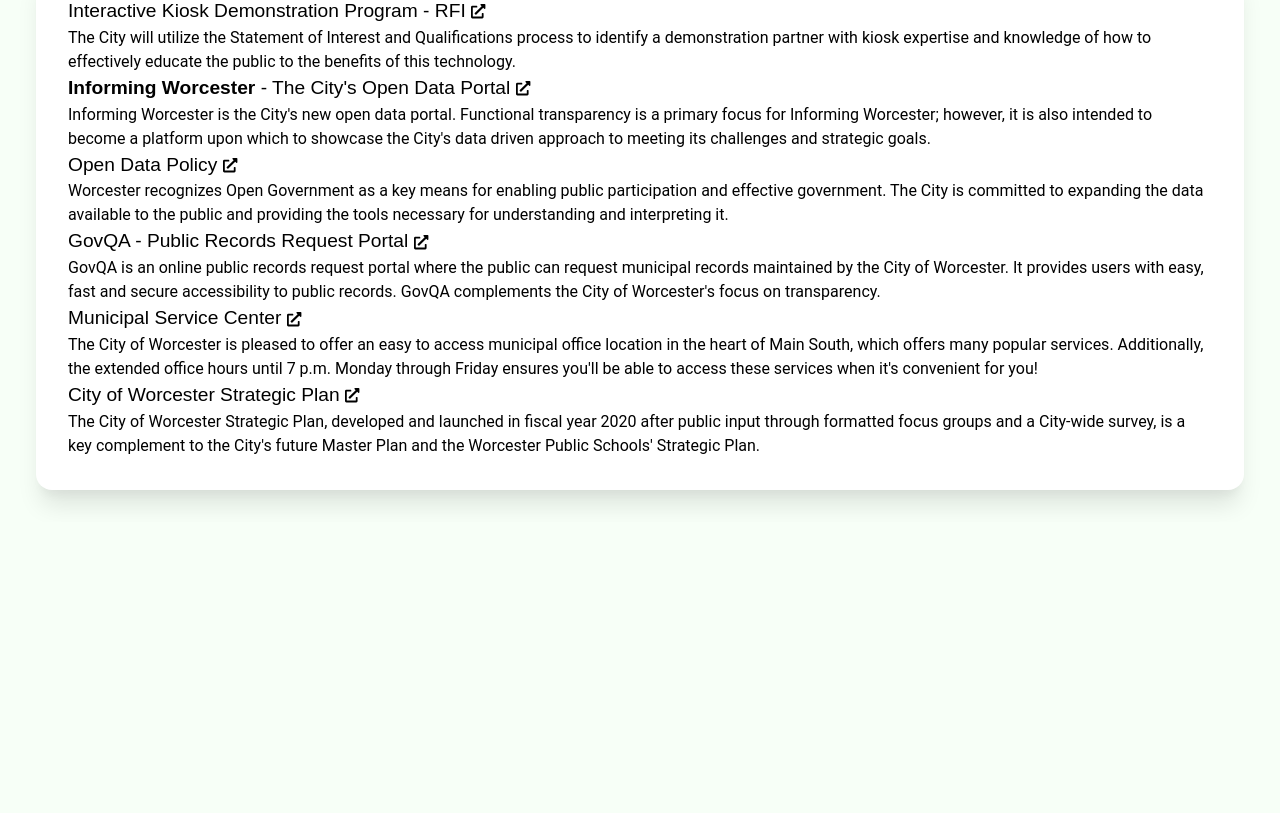
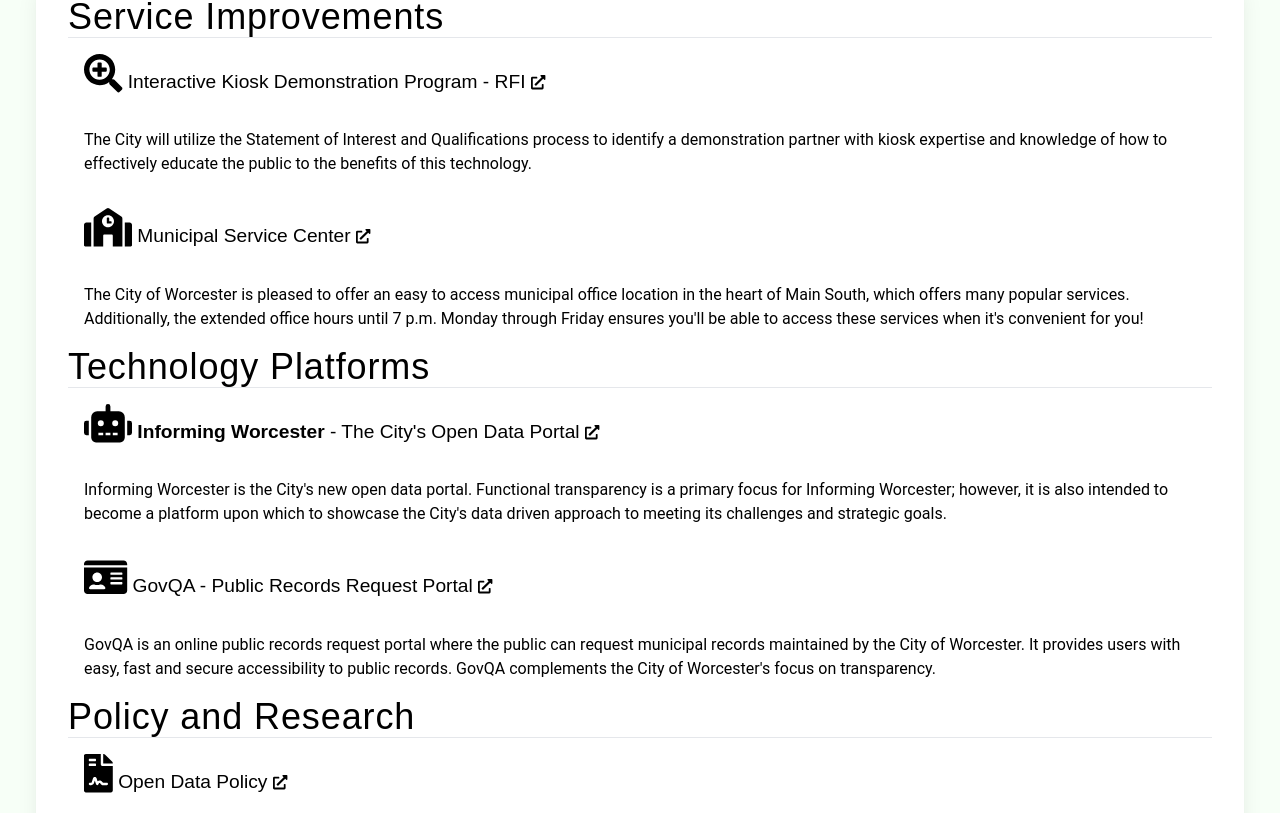
Before and after one commit to Frinkiac-7/innovation, an Angular app: page /initiatives in a window 1280 px wide. Shown: the part 407-1220 px from the top of the page. Before the commit the page ends 929 px from the top, so only its background shows below. Built offline with nearby package versions, Linux system fonts and the light colour scheme.

Commit message:
Organize contents of Initiatives component   * Add a visual hierarchy, icons, and group like efforts together

```diff
--- a/src/app/initiatives/initiatives.component.html
+++ b/src/app/initiatives/initiatives.component.html
@@ -7,28 +7,34 @@
 		</p>
 	</div>
 	<div class="bg-white shadow-xl rounded-2xl mx-5 my-8 p-8">
-		<h1>Interactive Kiosk Demonstration Program - RFI <fa-icon [icon]="faExtLinkAlt" size="xs"></fa-icon></h1>
-		<p>
+		<h1 class="tracking-wide text-4xl">Service Improvements</h1>
+		<hr>
+		<h2 class="p-4"><fa-icon [icon]="faSearchPlus" size="2x"></fa-icon> Interactive Kiosk Demonstration Program - RFI <fa-icon [icon]="faExtLinkAlt" size="xs"></fa-icon></h2>
+		<p class="p-4">
 			The City will utilize the Statement of Interest and Qualifications process to identify a demonstration partner with kiosk expertise and knowledge of how to effectively educate the public to the benefits of this technology.
 		</p>
-		<h1><strong>Informing Worcester</strong> - The City's Open Data Portal <fa-icon [icon]="faExtLinkAlt" size="xs"></fa-icon></h1>
-		<p>
+		<h2 class="p-4"><fa-icon [icon]="faSchool" size="2x"></fa-icon> Municipal Service Center <fa-icon [icon]="faExtLinkAlt" size="xs"></fa-icon></h2>
+		<p class="p-4">
+			The City of Worcester is pleased to offer an easy to access municipal office location in the heart of Main South, which offers many popular services. Additionally, the extended office hours until 7 p.m. Monday through Friday ensures you'll be able to access these services when it's convenient for you!
+		</p>
+		<h1 class="tracking-wide text-4xl">Technology Platforms</h1>
+		<hr>
+		<h2 class="p-4"><strong><fa-icon [icon]="faRobot" size="2x"></fa-icon> Informing Worcester</strong> - The City's Open Data Portal <fa-icon [icon]="faExtLinkAlt" size="xs"></fa-icon></h2>
+		<p class="p-4">
 			Informing Worcester is the City's new open data portal. Functional transparency is a primary focus for Informing Worcester; however, it is also intended to become a platform upon which to showcase the City's data driven approach to meeting its challenges and strategic goals.
 		</p>
-		<h1>Open Data Policy <fa-icon [icon]="faExtLinkAlt" size="xs"></fa-icon></h1>
-		<p>
+		<h2 class="p-4"><fa-icon [icon]="faIdCard" size="2x"></fa-icon> GovQA - Public Records Request Portal <fa-icon [icon]="faExtLinkAlt" size="xs"></fa-icon></h2>
+		<p class="p-4">
+			GovQA is an online public records request portal where the public can request municipal records maintained by the City of Worcester. It provides users with easy, fast and secure accessibility to public records. GovQA complements the City of Worcester's focus on transparency.
+		</p>
+		<h1 class="tracking-wide text-4xl">Policy and Research</h1>
+		<hr>
+		<h2 class="p-4"><fa-icon [icon]="faFileContract" size="2x"></fa-icon> Open Data Policy <fa-icon [icon]="faExtLinkAlt" size="xs"></fa-icon></h2>
+		<p class="p-4">
 			Worcester recognizes Open Government as a key means for enabling public participation and effective government. The City is committed to expanding the data available to the public and providing the tools necessary for understanding and interpreting it.
 		</p>
-		<h1>GovQA - Public Records Request Portal <fa-icon [icon]="faExtLinkAlt" size="xs"></fa-icon></h1>
-		<p>
-			GovQA is an online public records request portal where the public can request municipal records maintained by the City of Worcester. It provides users with easy, fast and secure accessibility to public records. GovQA complements the City of Worcester's focus on transparency.
-		</p>
-		<h1>Municipal Service Center <fa-icon [icon]="faExtLinkAlt" size="xs"></fa-icon></h1>
-		<p>
-			The City of Worcester is pleased to offer an easy to access municipal office location in the heart of Main South, which offers many popular services. Additionally, the extended office hours until 7 p.m. Monday through Friday ensures you'll be able to access these services when it's convenient for you!
-		</p>
-		<h1>City of Worcester Strategic Plan <fa-icon [icon]="faExtLinkAlt" size="xs"></fa-icon></h1>
-		<p>
+		<h2 class="p-4"><fa-icon [icon]="faFileContract" size="2x"></fa-icon> City of Worcester Strategic Plan <fa-icon [icon]="faExtLinkAlt" size="xs"></fa-icon></h2>
+		<p class="p-4">
 			The City of Worcester Strategic Plan, developed and launched in fiscal year 2020 after public input through formatted focus groups and a City-wide survey, is a key complement to the City's future Master Plan and the Worcester Public Schools' Strategic Plan.
 		</p>
 	</div>
--- a/src/app/initiatives/initiatives.component.ts
+++ b/src/app/initiatives/initiatives.component.ts
@@ -1,5 +1,5 @@
 import { Component, OnInit } from '@angular/core';
-import { faExternalLinkAlt } from '@fortawesome/free-solid-svg-icons';
+import { faExternalLinkAlt, faIdCard, faRobot, faFileContract, faSchool, faSearchPlus } from '@fortawesome/free-solid-svg-icons';
 
 @Component({
   selector: 'app-initiatives',
@@ -9,6 +9,11 @@
 export class InitiativesComponent implements OnInit {
 
 	faExtLinkAlt = faExternalLinkAlt;
+	faIdCard = faIdCard;
+	faRobot = faRobot;
+	faFileContract = faFileContract;
+	faSchool = faSchool;
+	faSearchPlus = faSearchPlus;
 
   constructor() { }
 
```
